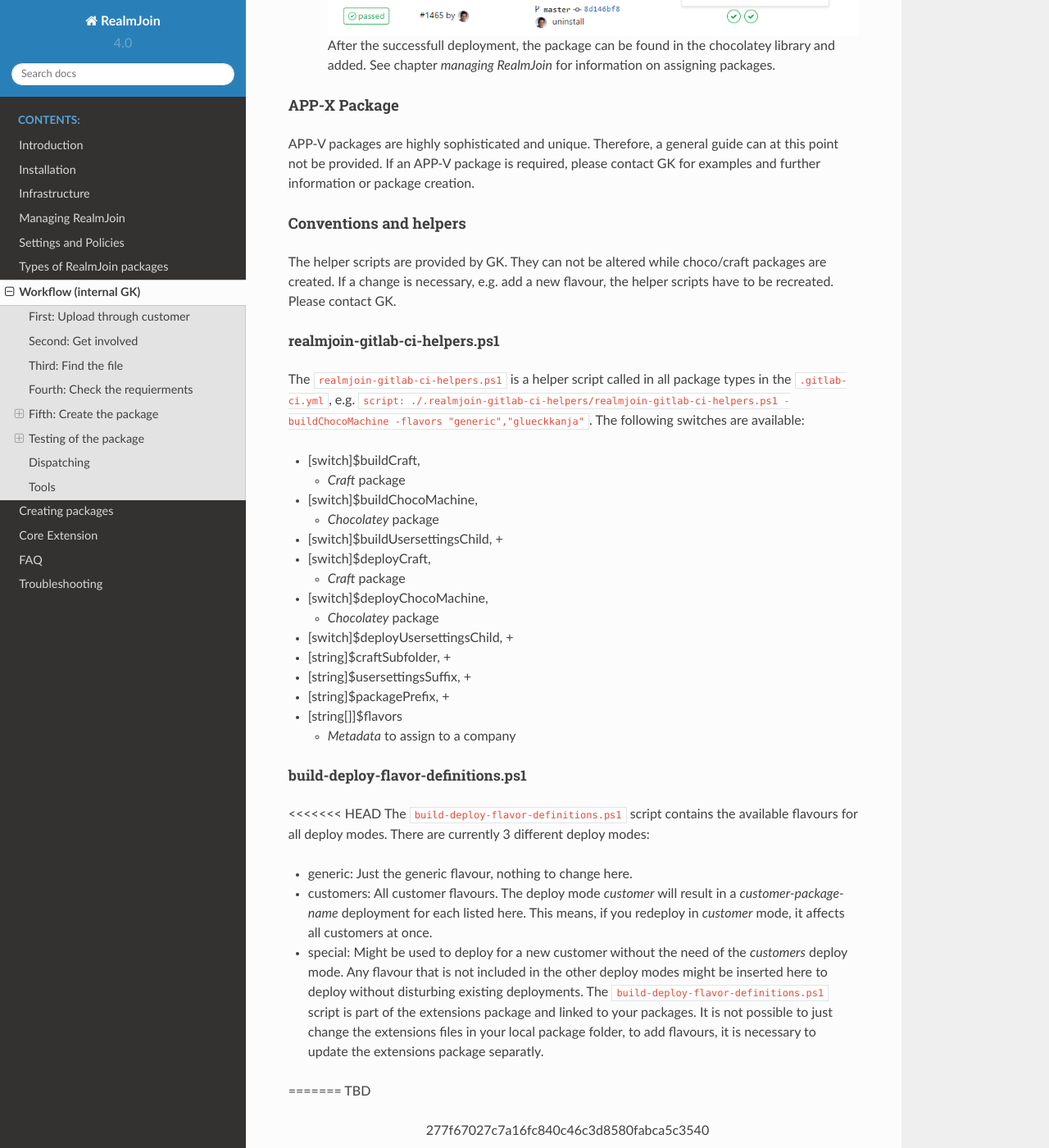
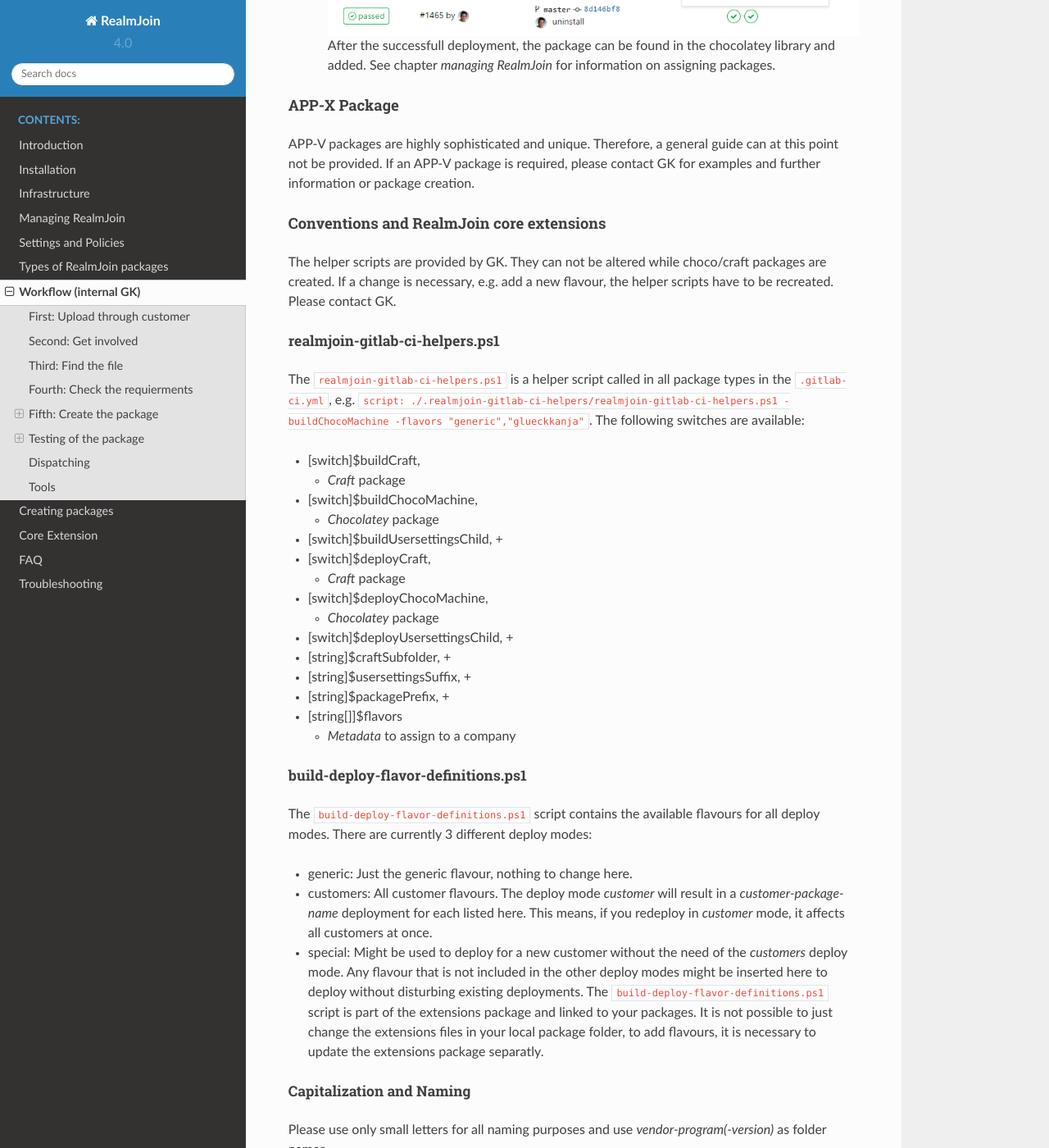
Before and after one commit to bb-froggy/realmjoin-docs, a Sphinx documentation site: the page built from docs/packaging-workflow.md, in a window 1280 px wide and 1400 px high, scrolled down 11025 px. Shown: the whole window at 82% size. Built offline with Sphinx 7.4.7 and the Read the Docs theme 2.0.0, drawn with Linux system fonts in a browser that asks for light colours; some of the changed text lies outside the part shown.

Commit message:
update workflow, remove fragements from merge

```diff
--- a/docs/packaging-workflow.md
+++ b/docs/packaging-workflow.md
@@ -172,11 +172,9 @@
   * 90 special: Deploys a new version of the special flavour package. This is used, when a package is already deployed for more than one customer. It prevents unwanted deployment of new package versions.
 ![RJ organic-install](./media/rj-package-choco-deploy.png)
 After the successfull deployment, the package can be found in the chocolatey library and added. See chapter *managing RealmJoin* for information on assigning packages.
-
 #### APP-X Package
 APP-V packages are highly sophisticated and unique. Therefore, a general guide can at this point not be provided. If an APP-V package is required, please contact GK for examples and further information or package creation.
-
-#### Conventions and helpers
+#### Conventions and RealmJoin core extensions
 The helper scripts are provided by GK. They can not be altered while choco/craft packages are created. If a change is necessary, e.g. add a new flavour, the helper scripts have to be recreated. Please contact GK.
 ##### realmjoin-gitlab-ci-helpers.ps1
 The `realmjoin-gitlab-ci-helpers.ps1` is a helper script called in all package types in the `.gitlab-ci.yml`, e.g. `script: ./.realmjoin-gitlab-ci-helpers/realmjoin-gitlab-ci-helpers.ps1 -buildChocoMachine -flavors "generic","glueckkanja"`. The following switches are available:
@@ -202,17 +200,12 @@
   + *Metadata* to assign to a company
 
 ##### build-deploy-flavor-definitions.ps1
-<<<<<<< HEAD
 The `build-deploy-flavor-definitions.ps1` script contains the available flavours for all deploy modes. There are currently 3 different deploy modes:
 * generic: Just the generic flavour, nothing to change here.
 * customers: All customer flavours. The deploy mode *customer* will result in a *customer-package-name* deployment for each listed here. This means, if you redeploy in *customer* mode, it affects all customers at once.
 * special: Might be used to deploy for a new customer without the need of the *customers* deploy mode. Any flavour that is not included in the other deploy modes might be inserted here to deploy without disturbing existing deployments.
 The `build-deploy-flavor-definitions.ps1` script is part of the extensions package and linked to your packages. It is not possible to just change the extensions files in your local package folder, to add flavours, it is necessary to update the extensions package separatly.
 
-=======
-TBD
-
->>>>>>> 277f67027c7a16fc840c46c3d8580fabca5c3540
 ##### Capitalization and Naming
 Please use only small letters for all naming purposes and use *vendor-program(-version)* as folder names.
 ##### Version numbering
@@ -239,8 +232,6 @@
 It might be required the repeat the last command if you encounter an error message. Now you are able to use the RealmJoin specific chocolatey commands individually.
 #### Craft packages
 Check if you are able to use the install commands in a powershell without RealmJoin. Make sure, your package is assigned in the correct scope (user or system).
-### RealmJoin Core Extensions
-TBD
 ## Dispatching
 TBD
 ## Tools
```
